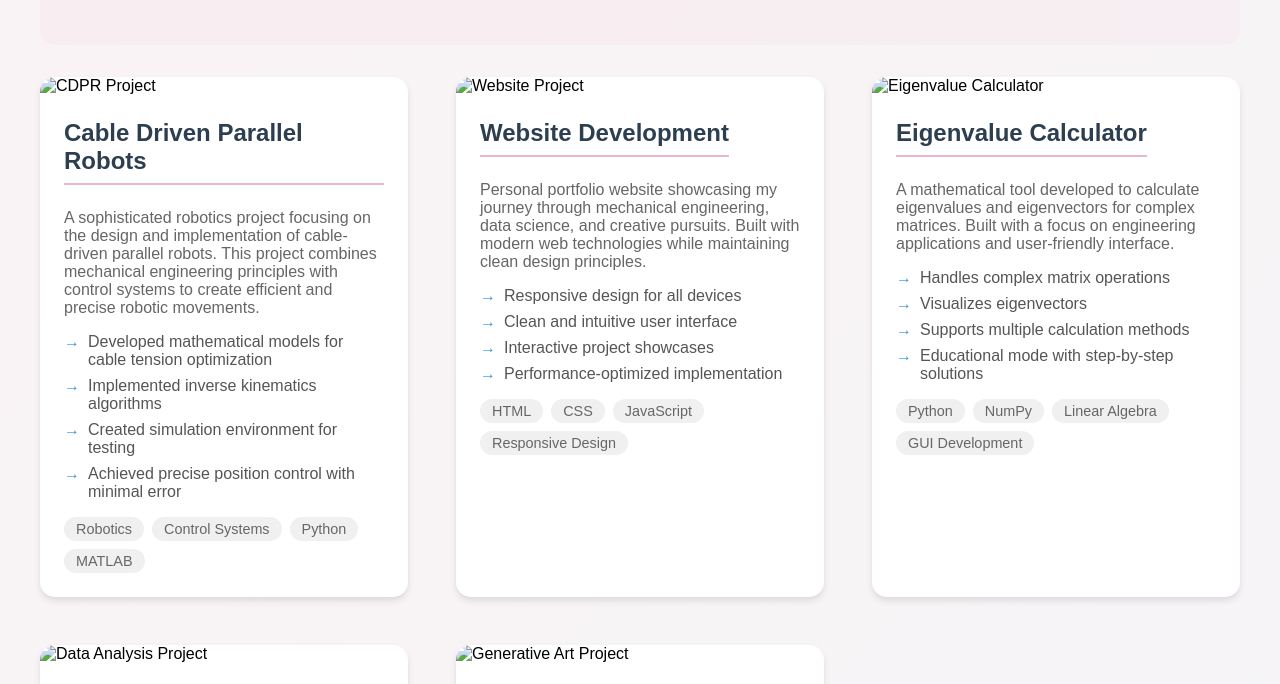
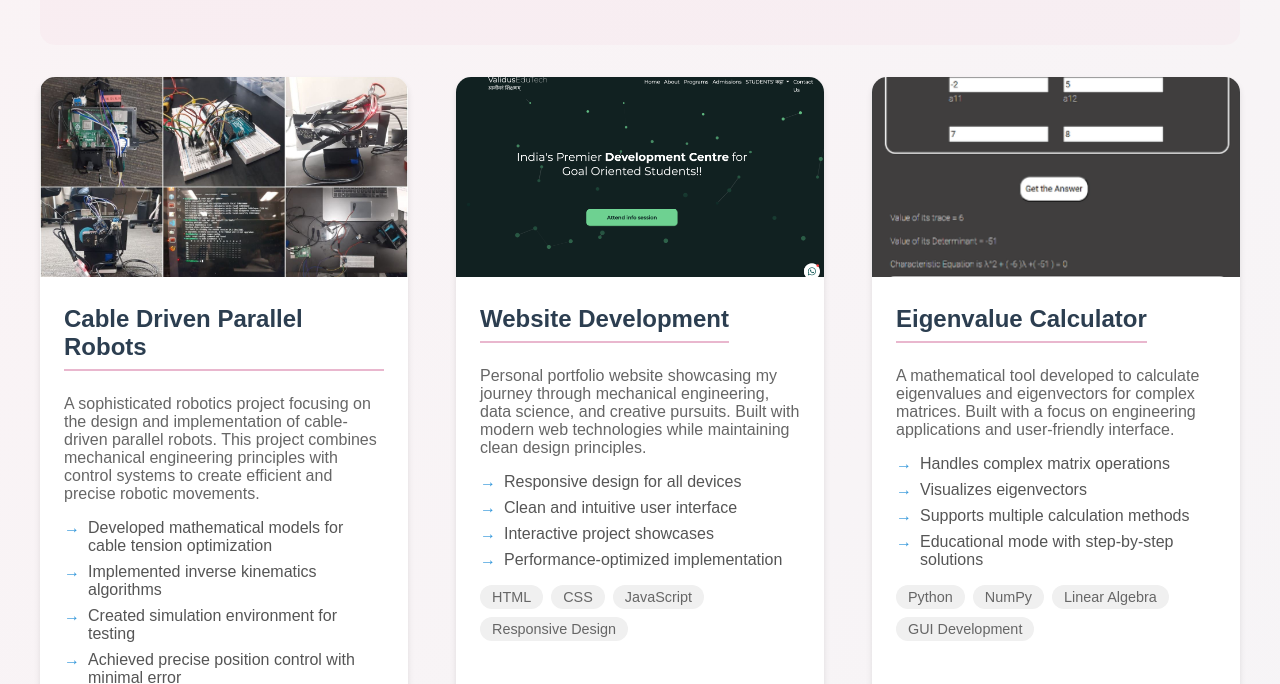
Before and after one commit to SuhaniKolhatkar/MechGirl, a plain HTML site: page creations.html in a window 1280 px wide. Shown: the part 243-927 px from the top of the page. Drawn offline with Linux system fonts and the light colour scheme; the site is published under a folder, as on GitHub Pages, so addresses that start at the root find nothing.

Commit message:
Update creations.html

```diff
--- a/creations.html
+++ b/creations.html
@@ -33,7 +33,7 @@
         <div class="project-grid">
             <!-- Cable Driven Parallel Robots -->
             <div class="project-card">
-                <img src="/assets/creations_01.jpeg" alt="CDPR Project" class="project-image">
+                <img src="assets/creations_01.jpeg" alt="CDPR Project" class="project-image">
                 <div class="project-content">
                     <h3 class="project-title">Cable Driven Parallel Robots</h3>
                     <p>A sophisticated robotics project focusing on the design and implementation of cable-driven parallel robots. This project combines mechanical engineering principles with control systems to create efficient and precise robotic movements.</p>
@@ -56,7 +56,7 @@
 
             <!-- Website Development -->
             <div class="project-card">
-                <img src="/assets/creations_02.png "alt="Website Project" class="project-image">
+                <img src="assets/creations_02.png "alt="Website Project" class="project-image">
                 <div class="project-content">
                     <h3 class="project-title">Website Development</h3>
                     <p>Personal portfolio website showcasing my journey through mechanical engineering, data science, and creative pursuits. Built with modern web technologies while maintaining clean design principles.</p>
@@ -79,7 +79,7 @@
 
             <!-- Eigenvalue Calculator -->
             <div class="project-card">
-                <img src="/assets/creations_03.png" alt="Eigenvalue Calculator" class="project-image">
+                <img src="assets/creations_03.png" alt="Eigenvalue Calculator" class="project-image">
                 <div class="project-content">
                     <h3 class="project-title">Eigenvalue Calculator</h3>
                     <p>A mathematical tool developed to calculate eigenvalues and eigenvectors for complex matrices. Built with a focus on engineering applications and user-friendly interface.</p>
@@ -102,7 +102,7 @@
 
             <!-- Exploratory Data Analysis -->
             <div class="project-card">
-                <img src="/assets/about_06.png" alt="Data Analysis Project" class="project-image">
+                <img src="assets/about_06.png" alt="Data Analysis Project" class="project-image">
                 <div class="project-content">
                     <h3 class="project-title">Exploratory Data Analysis</h3>
                     <p>Comprehensive data analysis projects exploring various datasets to uncover patterns and insights. Combines statistical analysis with visual storytelling.</p>
@@ -125,7 +125,7 @@
 
             <!-- p5.js Animations -->
             <div class="project-card">
-                <img src="/assets/creations_04.png" alt="Generative Art Project" class="project-image">
+                <img src="assets/creations_04.png" alt="Generative Art Project" class="project-image">
                 <div class="project-content">
                     <h3 class="project-title">Generative Art with p5.js</h3>
                     <p>Creative coding projects using p5.js to create interactive and generative art pieces. Merging technical precision with artistic expression.</p>
```
